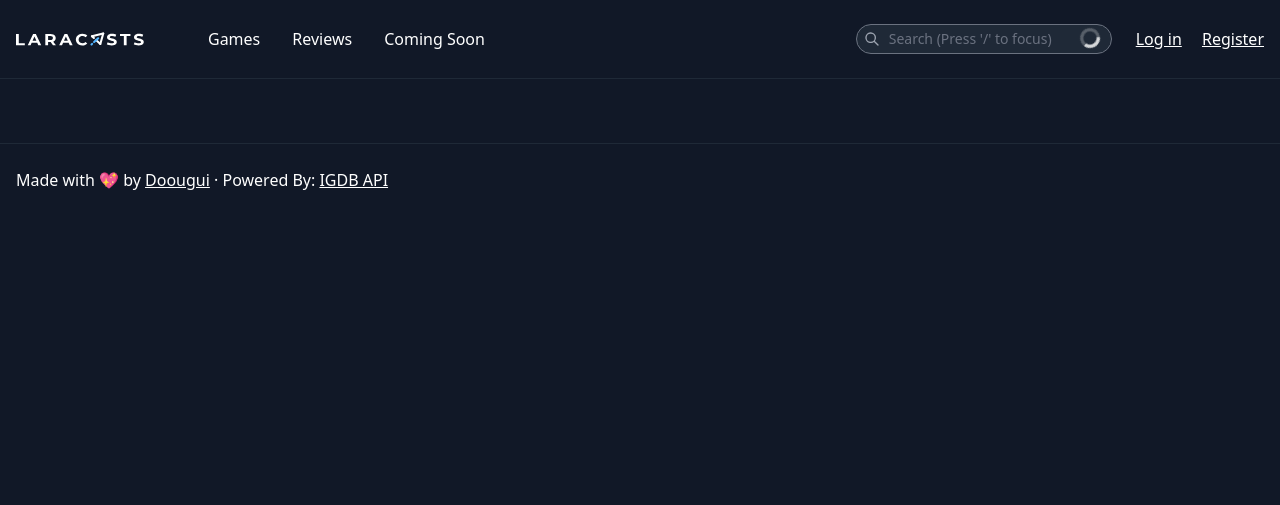
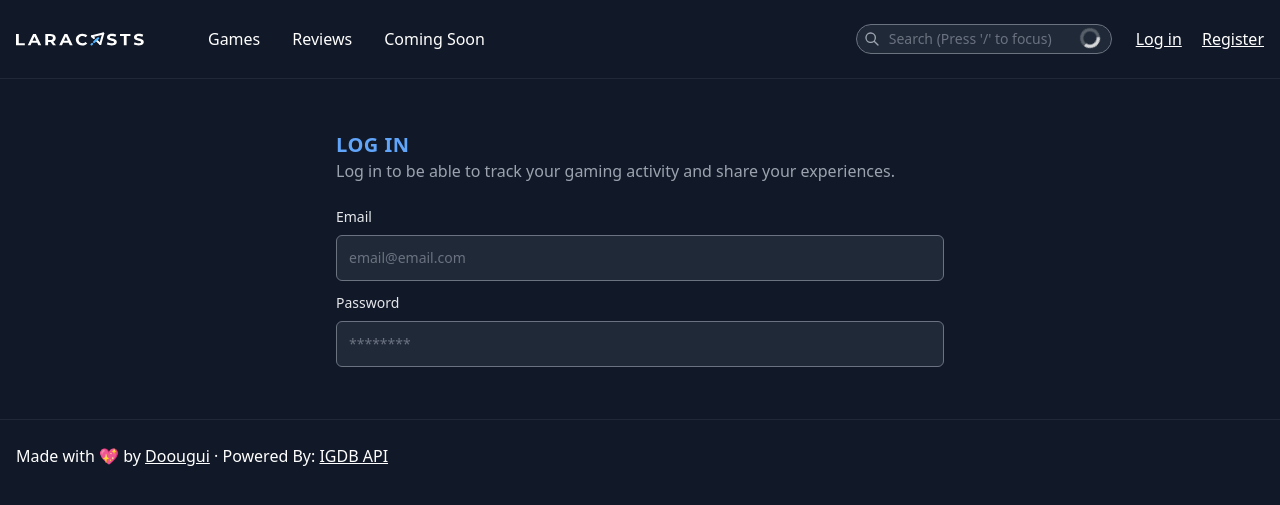
Before and after one commit to piroquio10-afk/piroquio12, a Laravel app: page /login in a window 1280 px wide. Shown: the top 505 px of the page. Run offline with Laravel 8, Linux system fonts and the light colour scheme; style sheets or scripts are compiled from the project's sources; some libraries are stand-ins or nearby versions.

Commit message:
Adding label and input components

```diff
--- a/resources/views/auth/login.blade.php
+++ b/resources/views/auth/login.blade.php
@@ -1,5 +1,30 @@
 <x-app-layout>
-    <div class="container mx-auto px-4">
+    <div class="w-2/4 container mx-auto my-5 px-4">
+        <div class="mb-6">
+            <h1 class="text-blue-400 uppercase tracking-wide font-semibold text-xl">{{ __('Log in') }}</h1>
+            <p class="text-gray-400">Log in to be able to track your gaming activity and share your experiences.</p>
+        </div>
 
+        <div class="mt-3">
+            <x-label for="email" :value="__('Email')" />
+            <x-input id="email"
+                     type="email"
+                     name="email"
+                     placeholder="email@email.com"
+                     value="{{ old('email') }}"
+                     autocomplete="email"
+                     required
+            />
+        </div>
+
+        <div class="mt-3">
+            <x-label for="password" :value="__('Password')" />
+            <x-input id="password"
+                     type="password"
+                     name="password"
+                     placeholder="********"
+                     required
+            />
+        </div>
     </div>
 </x-app-layout>
--- /dev/null
+++ b/resources/views/components/input.blade.php
@@ -0,0 +1,3 @@
+@props(['disabled' => false])
+
+<input {{ $disabled ? 'disabled' : '' }} {!! $attributes->merge(['class' => 'bg-gray-800 text-sm rounded-md focus:outline-none focus:shadow-outline w-full p-3']) !!}>
--- /dev/null
+++ b/resources/views/components/label.blade.php
@@ -0,0 +1,3 @@
+<label {{ $attributes->merge(['class' => 'block text-sm mb-2 text-gray-200']) }}>
+    {{ $value ?? $slot }}
+</label>
```
